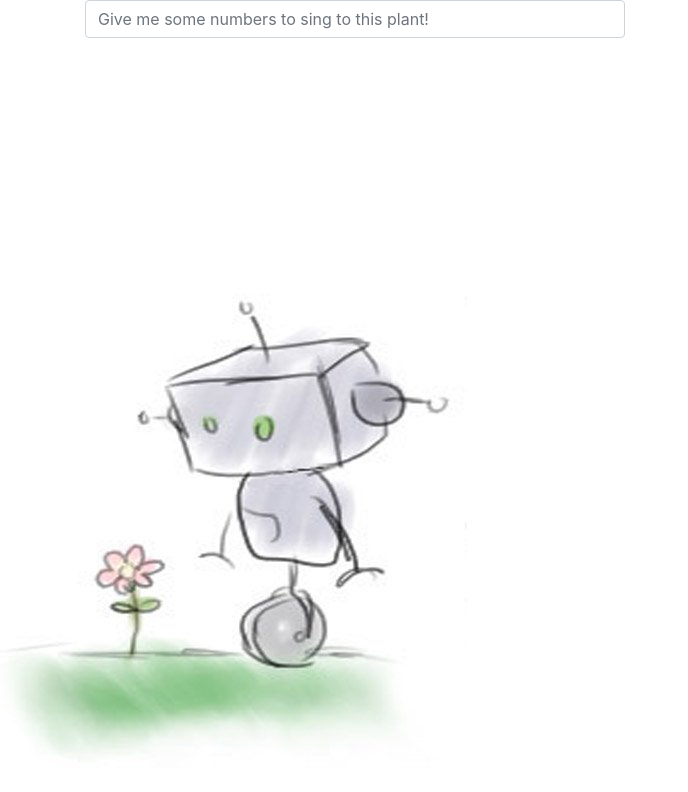
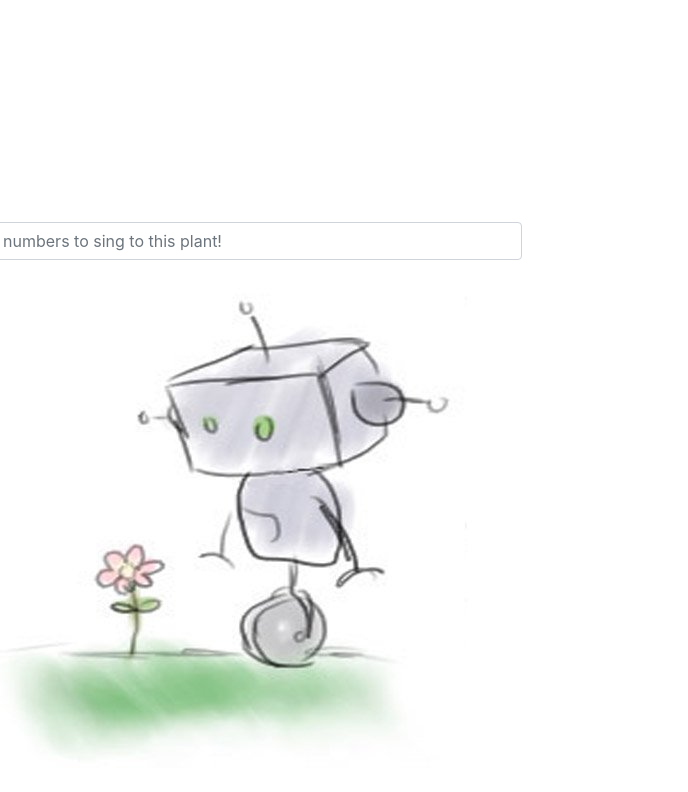
Before and after one commit to ebezjian/Domoarigato, a plain HTML site: page index.html in a window 1280 px wide. Shown: the whole page, without its empty margins (0-688 px from the left). Drawn offline with Linux system fonts and the light colour scheme.

Commit message:
adjust row margin to lower area down into desired position

```diff
--- a/css/styles.css
+++ b/css/styles.css
@@ -4,3 +4,8 @@ body {
   background-size: stretch;
   background-repeat: no-repeat;
 }
+
+.row {
+  margin-left: -20%;
+  margin-top: 20%;
+}
```
